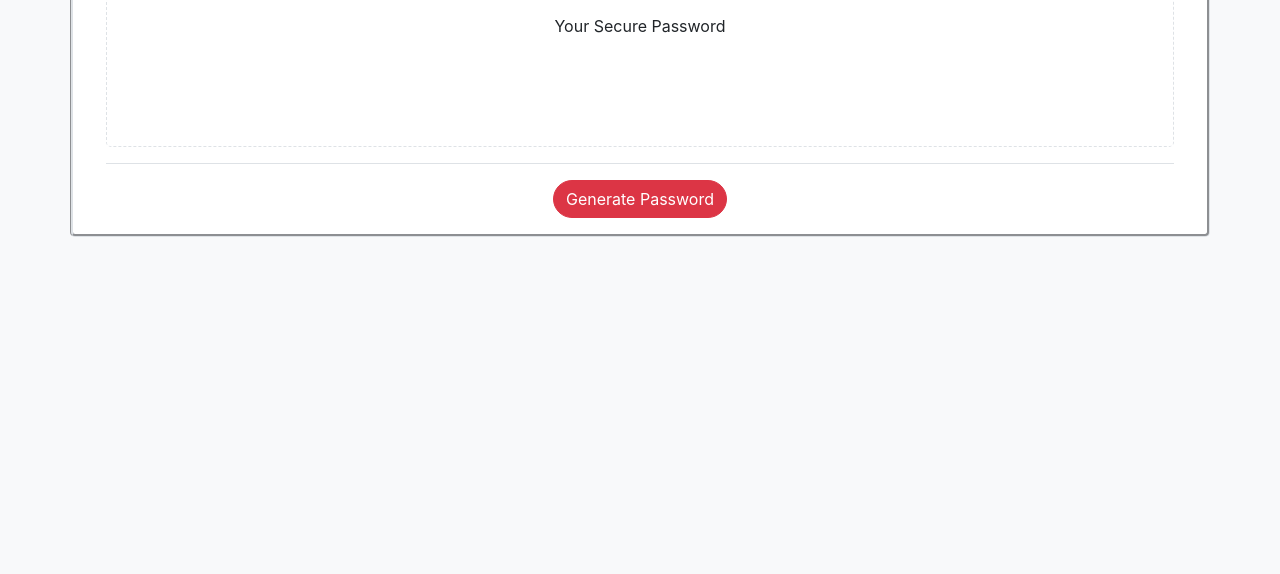
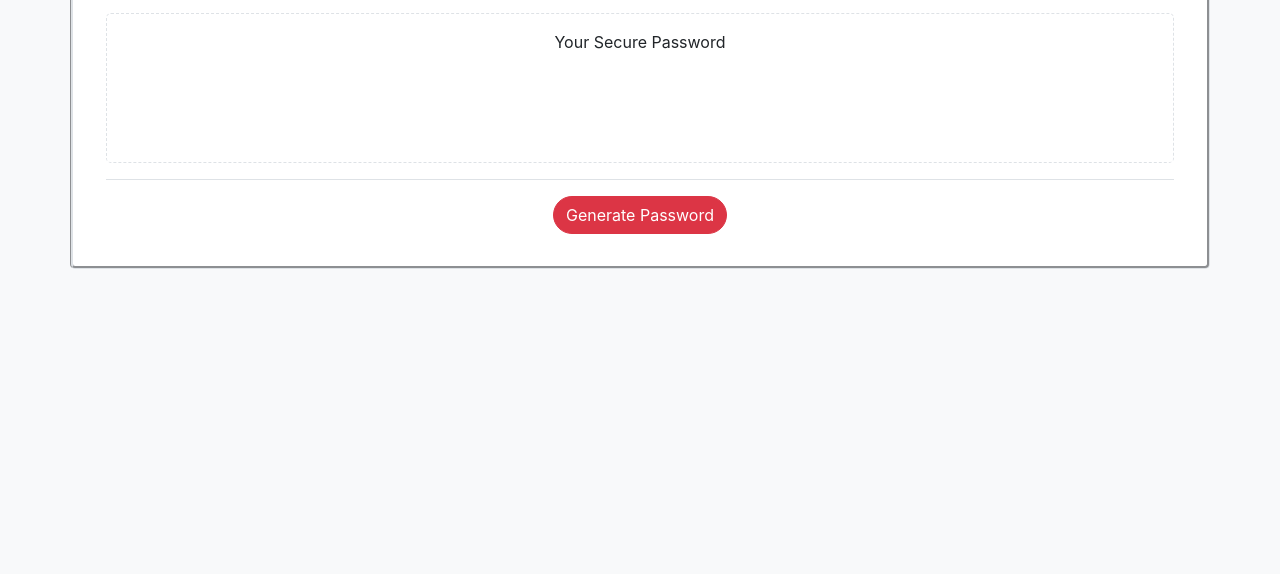
Before and after one commit to jeashwor/Random-Password-Generator, a plain HTML site: page index.html in a window 1280 px wide. Shown: the part 226-800 px from the top of the page. Drawn offline with nearby package versions, Linux system fonts and the light colour scheme.

Commit message:
added container padding in y axis

```diff
--- a/index.html
+++ b/index.html
@@ -11,7 +11,7 @@
         <a class="navbar-brand mx-auto my-3" style="color: black; font-size: 50px; font-family: Arial, Helvetica, sans-serif; font-weight: bold;" href="#">Password Generator</a>
     </nav>
 
-    <div class="container-sm border px-5 bg-white" style="border-radius: 5px; border-style: groove!important; border-width: 3px!important;">
+    <div class="container-sm border px-5 py-3 bg-white" style="border-radius: 5px; border-style: groove!important; border-width: 3px!important;">
         <div class="row">
             <h2 class="col-md-12 border-bottom px-0 py-3 mb-3">Generate a Password</h2>
         </div>
```
